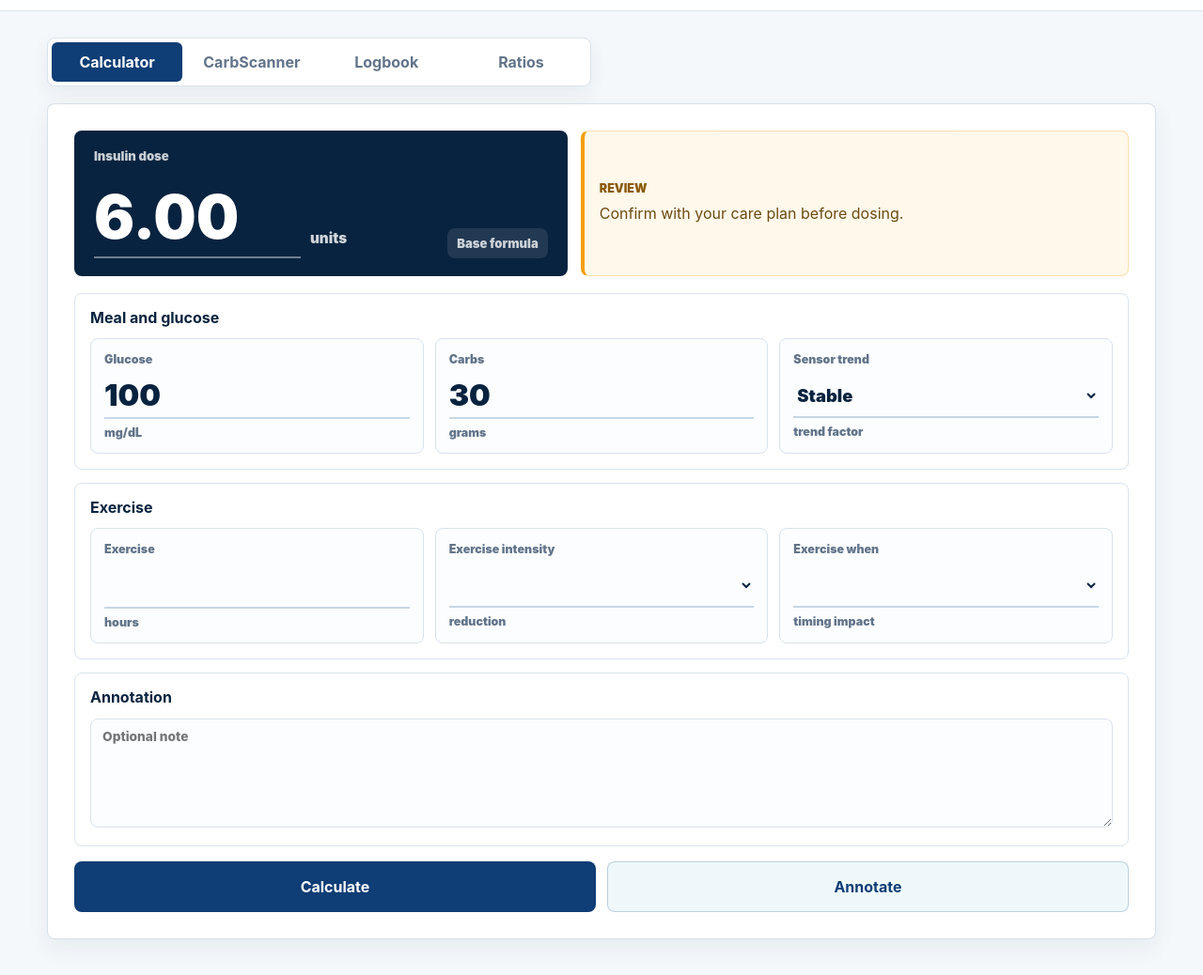
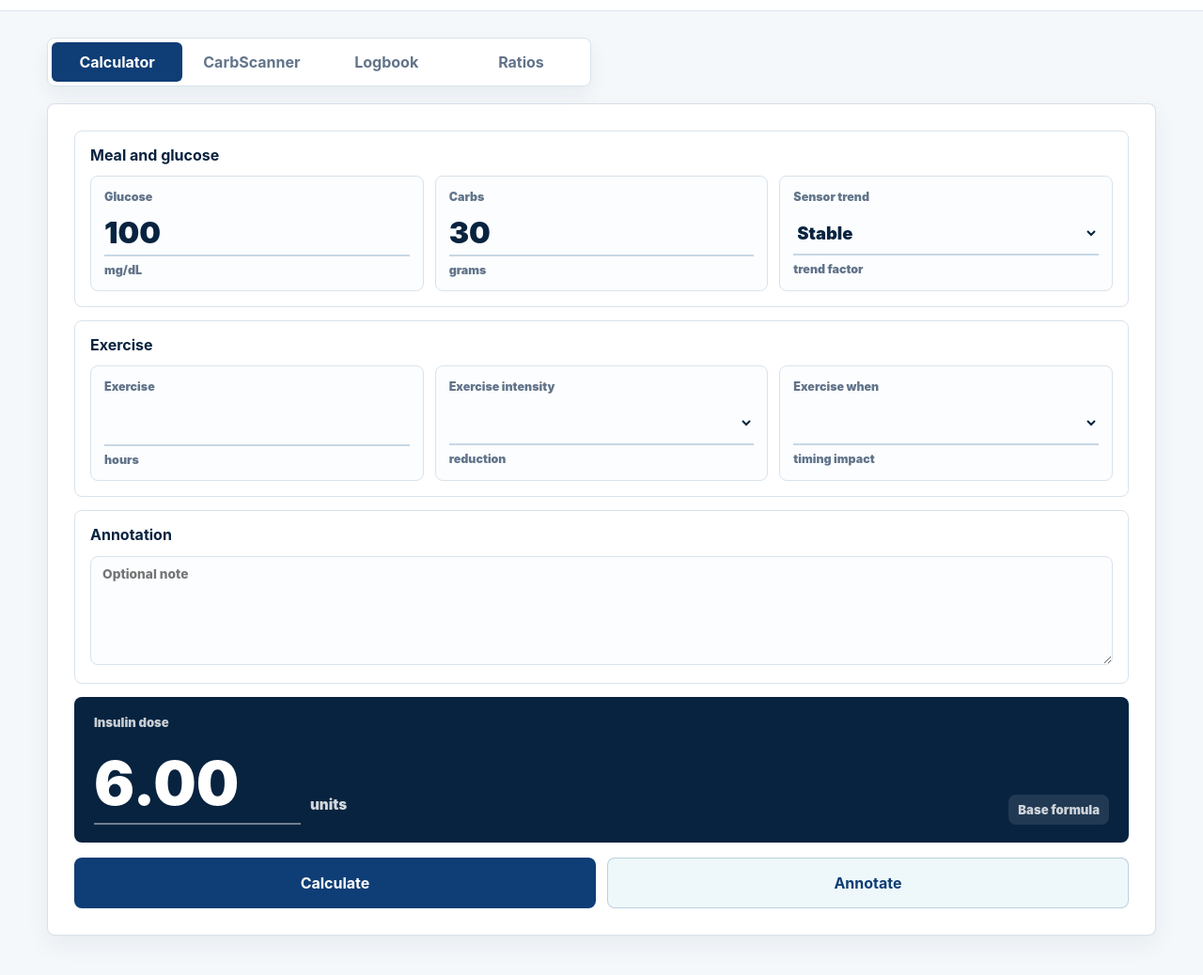
Before and after one commit to lazyllama995/GlucoBot, a website with bundled scripts: page index.html in a window 1280 px wide. Shown: the part 60-1098 px from the top of the page at 94% size. Built offline with nearby package versions, Linux system fonts and the light colour scheme.

Commit message:
Move calculator dose above actions

```diff
--- a/src/platform/browser/main.js
+++ b/src/platform/browser/main.js
@@ -82,22 +82,6 @@ function renderCalculatorTab() {
 function renderDoseCalculator() {
   return `
     <article class="dose-calculator" aria-labelledby="dose-title">
-      <div class="calculator-hero">
-        <div class="dose-summary" aria-label="Insulin dose">
-          <div>
-            <span>Insulin dose</span>
-            <label class="dose-edit">
-              <input form="dose-form" name="finalDose" type="number" min="0" step="0.01" value="${formatDose(manualDose)}" />
-              <small>units</small>
-            </label>
-          </div>
-          <strong>${doseResult.hasExercise ? "Exercise adjusted" : "Base formula"}</strong>
-        </div>
-        <div class="calculator-safety" aria-live="polite">
-          <span>Review</span>
-          <p>${doseResult.safetyNotes.join(" ")}</p>
-        </div>
-      </div>
       <form id="dose-form" class="calculator-form">
         <section class="calculator-section">
           <h2>Meal and glucose</h2>
@@ -151,6 +135,16 @@ function renderDoseCalculator() {
             <textarea name="annotation" rows="3" placeholder="Optional note">${annotationNote}</textarea>
           </label>
         </section>
+        <div class="dose-summary" aria-label="Insulin dose">
+          <div>
+            <span>Insulin dose</span>
+            <label class="dose-edit">
+              <input form="dose-form" name="finalDose" type="number" min="0" step="0.01" value="${formatDose(manualDose)}" />
+              <small>units</small>
+            </label>
+          </div>
+          <strong>${doseResult.hasExercise ? "Exercise adjusted" : "Base formula"}</strong>
+        </div>
         <div class="calculator-actions">
           <button type="submit">Calculate</button>
           <button type="button" id="annotate-button" class="secondary-action">Annotate</button>
--- a/src/styles/app.css
+++ b/src/styles/app.css
@@ -363,19 +363,12 @@ select:focus {
   box-shadow: 0 10px 26px rgba(16, 32, 51, 0.06);
 }
 
-.calculator-hero {
-  display: grid;
-  grid-template-columns: minmax(300px, 0.9fr) minmax(260px, 1fr);
-  gap: 14px;
-  align-items: stretch;
-}
-
 .dose-summary {
   display: flex;
   align-items: stretch;
   justify-content: space-between;
   gap: 18px;
-  min-height: 150px;
+  min-height: 132px;
   padding: 18px 20px;
   border: 1px solid rgba(8, 35, 63, 0.72);
   border-radius: 8px;
@@ -1000,7 +993,6 @@ select:focus {
 
   .form-row,
   .calculator-form,
-  .calculator-hero,
   .field-grid,
   .exercise-row,
   .calculator-actions,
```
